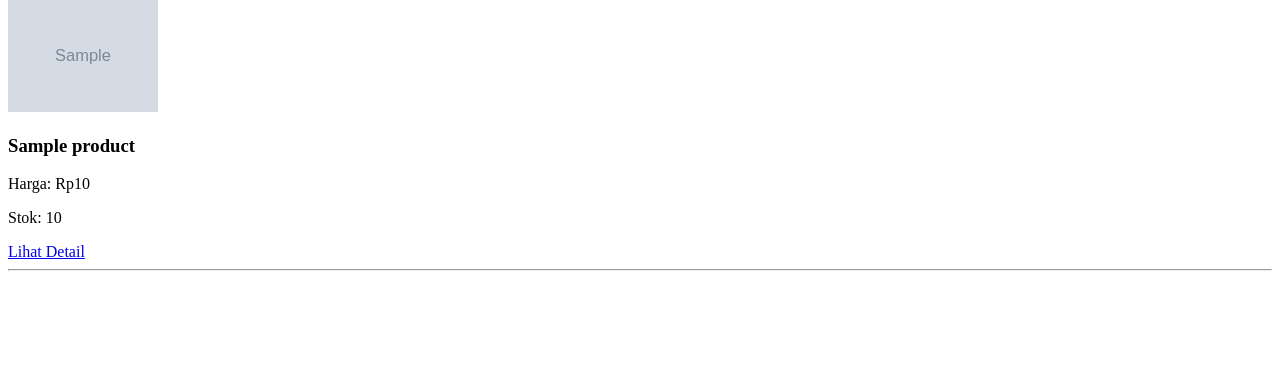
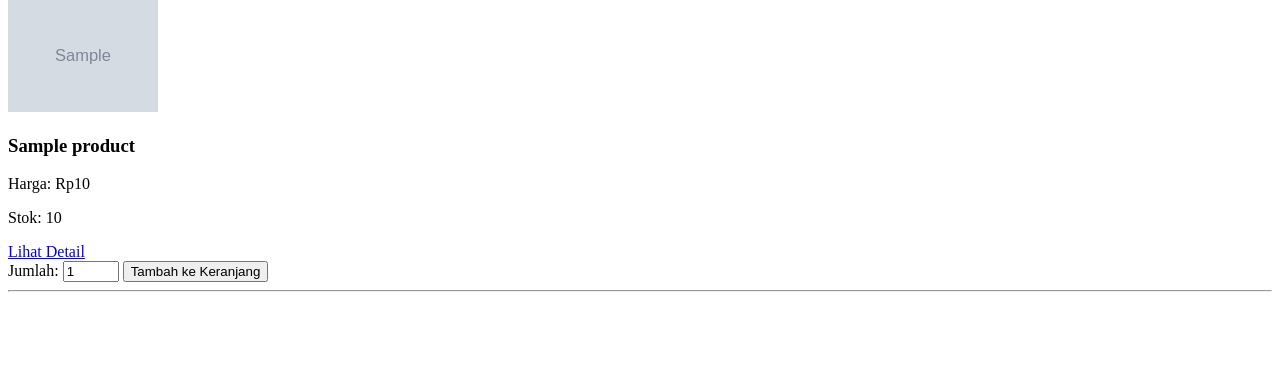
Before and after one commit to Modjas726/TR_PW_TokoKita, a PHP site: page /user/dashboard.php in a window 1280 px wide. Shown: the part 320-688 px from the top of the page. Run offline with PHP 8.4, Linux system fonts and the light colour scheme; the visitor is signed in with stand-in values (Sample User, id 1); tables that the repository leaves empty or names only in its code hold one stand-in row (values such as "Sample post"); grey boxes marked "Sample" are stand-in pictures.

Commit message:
cobain  fitur keranjang

```diff
--- a/user/dashboard.php
+++ b/user/dashboard.php
@@ -65,6 +65,18 @@ if (mysqli_num_rows($query) > 0) {
         <a href="detail_produk.php?id=<?php echo $produk['id']; ?>">
             Lihat Detail
         </a>
+
+        <form action="tambah_keranjang.php" method="POST">
+            <input type="hidden" name="product_id"
+                value="<?php echo $produk['id']; ?>">
+
+            <label>Jumlah:</label>
+            <input type="number" name="jumlah" value="1"
+                min="1" max="<?php echo $produk['stok']; ?>" required>
+
+            <button type="submit">Tambah ke Keranjang</button>
+        </form>
+
     </div>
 
     <hr>
```
